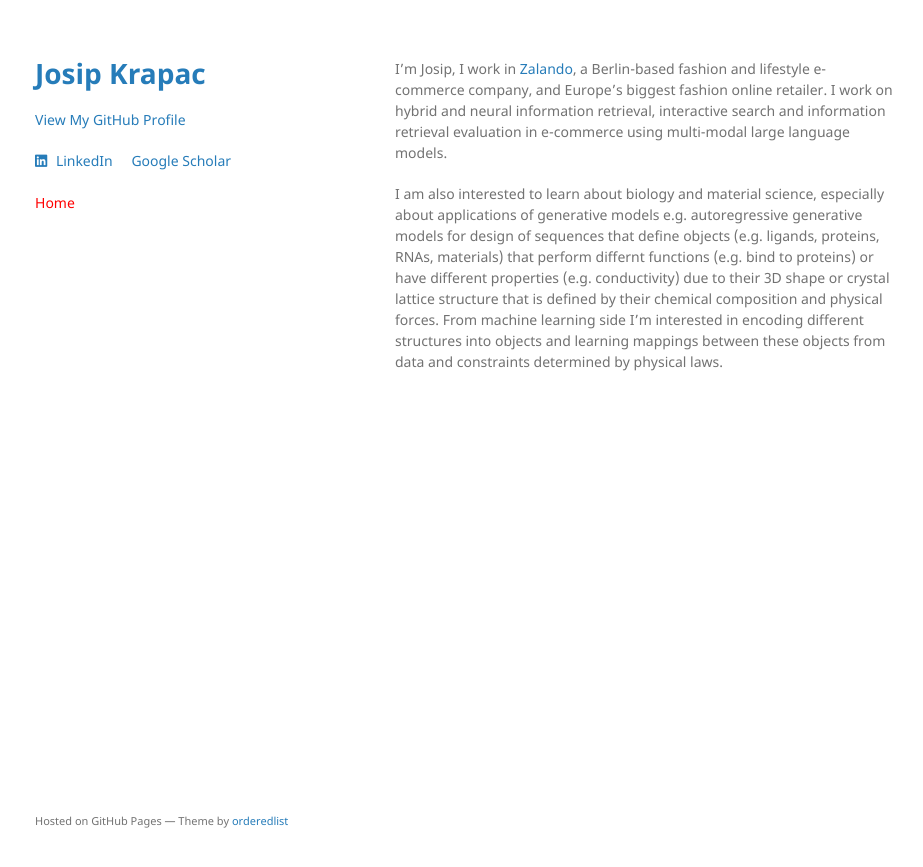
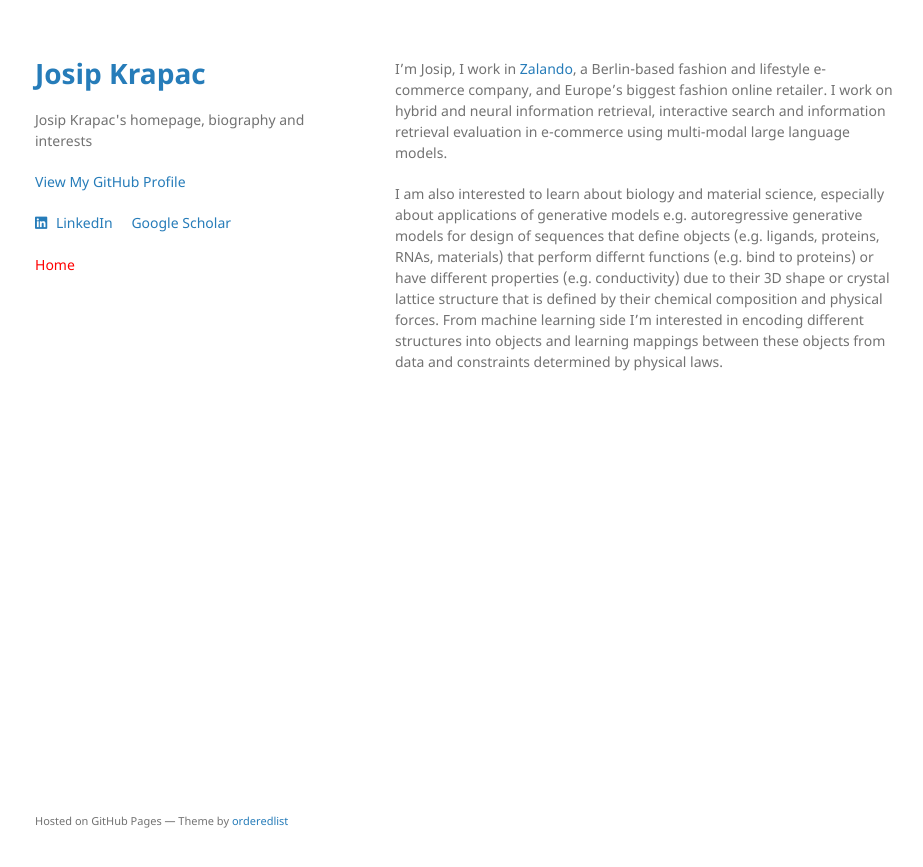
Before and after one commit to josipkrapac/josipkrapac.github.io, a Jekyll site: the page built from index.md, in a window 1280 px wide. Shown: the top 867 px of the page, without its empty margins (175-1098 px from the left). Built offline with Jekyll 4.4.1, drawn with Linux system fonts in a browser that asks for light colours; a style sheet for code colours, icons or effects is not loaded; the repository's description, which GitHub fills in, is left out.

Commit message:
Update _config.yml

```diff
--- a/_config.yml
+++ b/_config.yml
@@ -1,4 +1,5 @@
 title: Josip Krapac
+description: Josip Krapac's homepage, biography and interests
 author: Josip Krapac
 url: https://josipkrapac.github.io
 tagline: Josip Krapac's homepage
```
